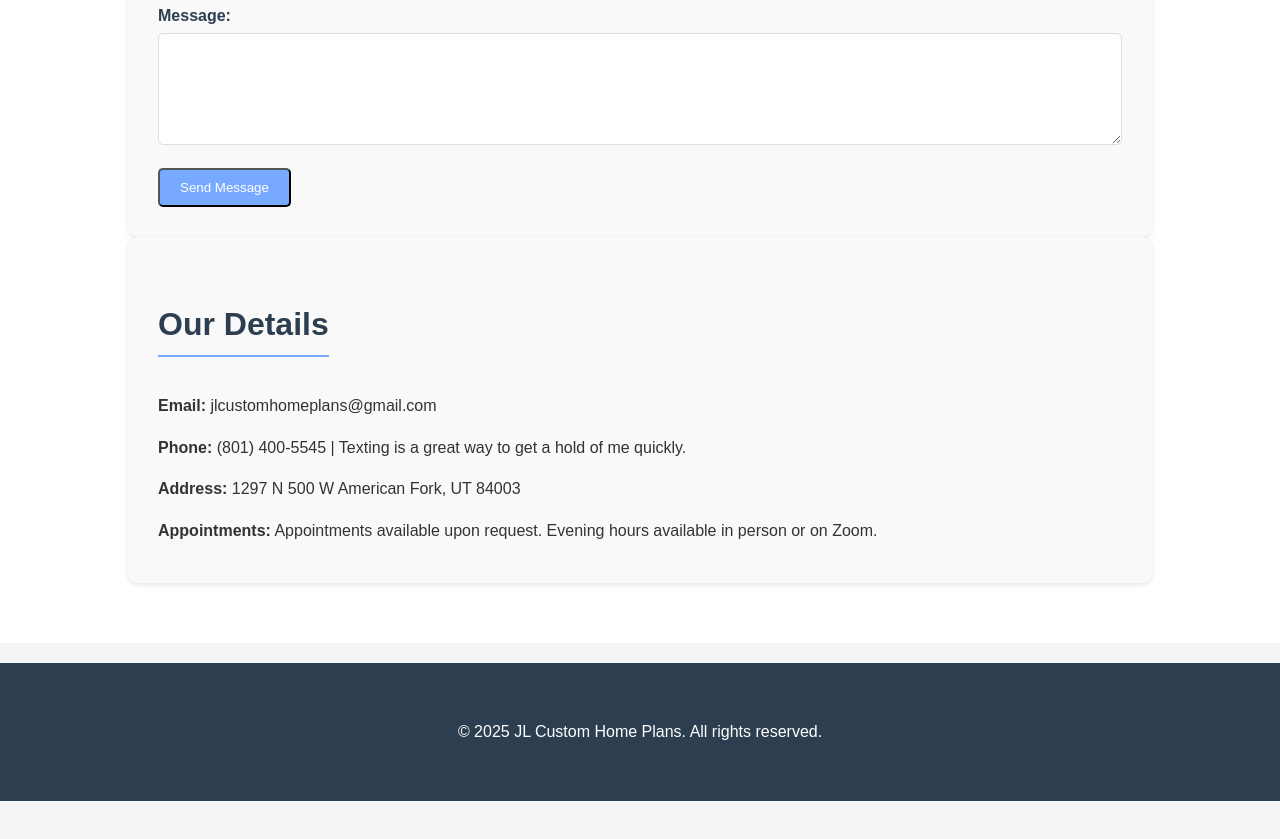
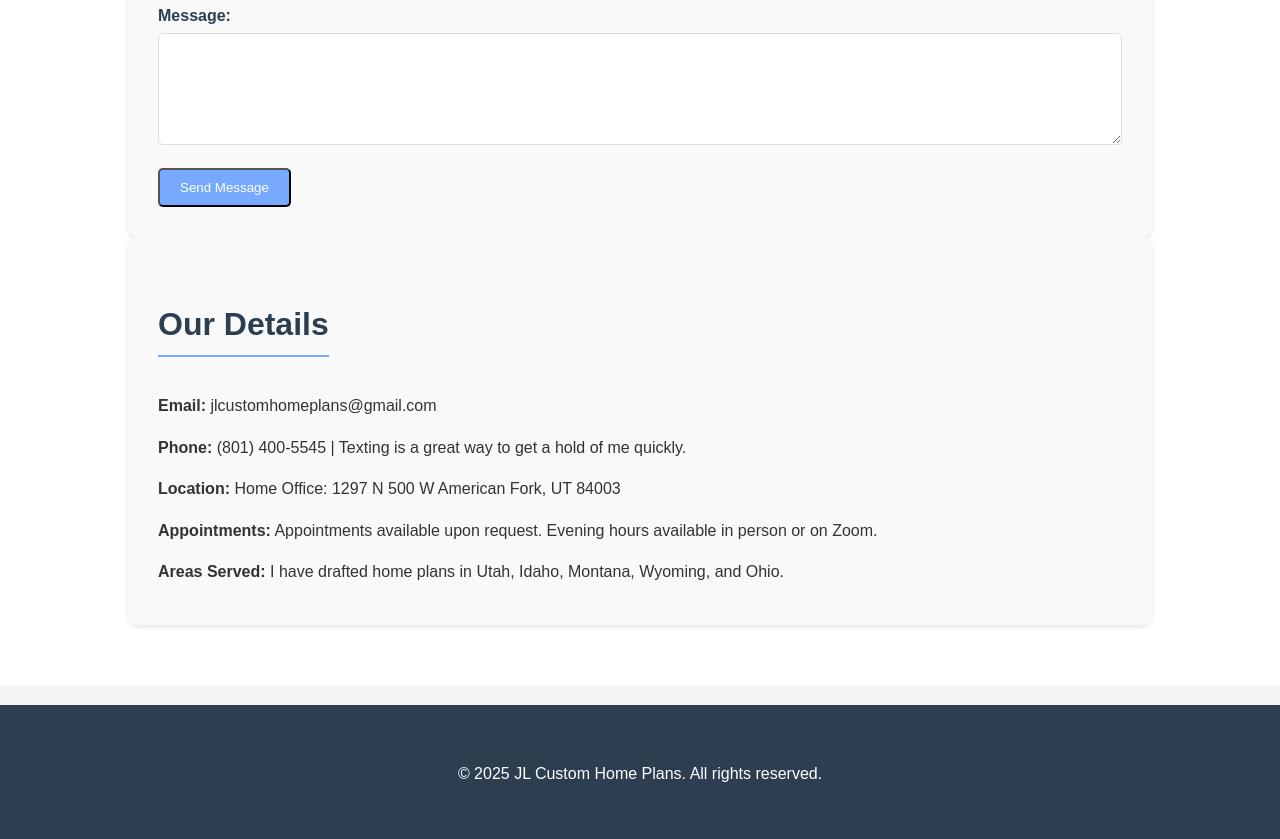
Before and after one commit to devbydesign/Jlhomedesigns, a website: page contact.html in a window 1280 px wide. Shown: the part 871-1710 px from the top of the page. Before the commit the page ends 1672 px from the top, so only its background shows below. Drawn offline with Linux system fonts and the light colour scheme.

Commit message:
Update contact.html

```diff
--- a/contact.html
+++ b/contact.html
@@ -51,8 +51,9 @@
                 <h3>Our Details</h3>
                 <p><strong>Email:</strong> jlcustomhomeplans@gmail.com</p>
                 <p><strong>Phone:</strong> (801) 400-5545  |  Texting is a great way to get a hold of me quickly.</p>
-                <p><strong>Address:</strong> 1297 N 500 W American Fork, UT 84003</p>
+                <p><strong>Location:</strong> Home Office: 1297 N 500 W American Fork, UT 84003</p>
                 <p><strong>Appointments:</strong> Appointments available upon request. Evening hours available in person or on Zoom.</p>
+                <p><strong>Areas Served:</strong> I have drafted home plans in Utah, Idaho, Montana, Wyoming, and Ohio. </p>
             </div>
         </div>
     </section>
```
